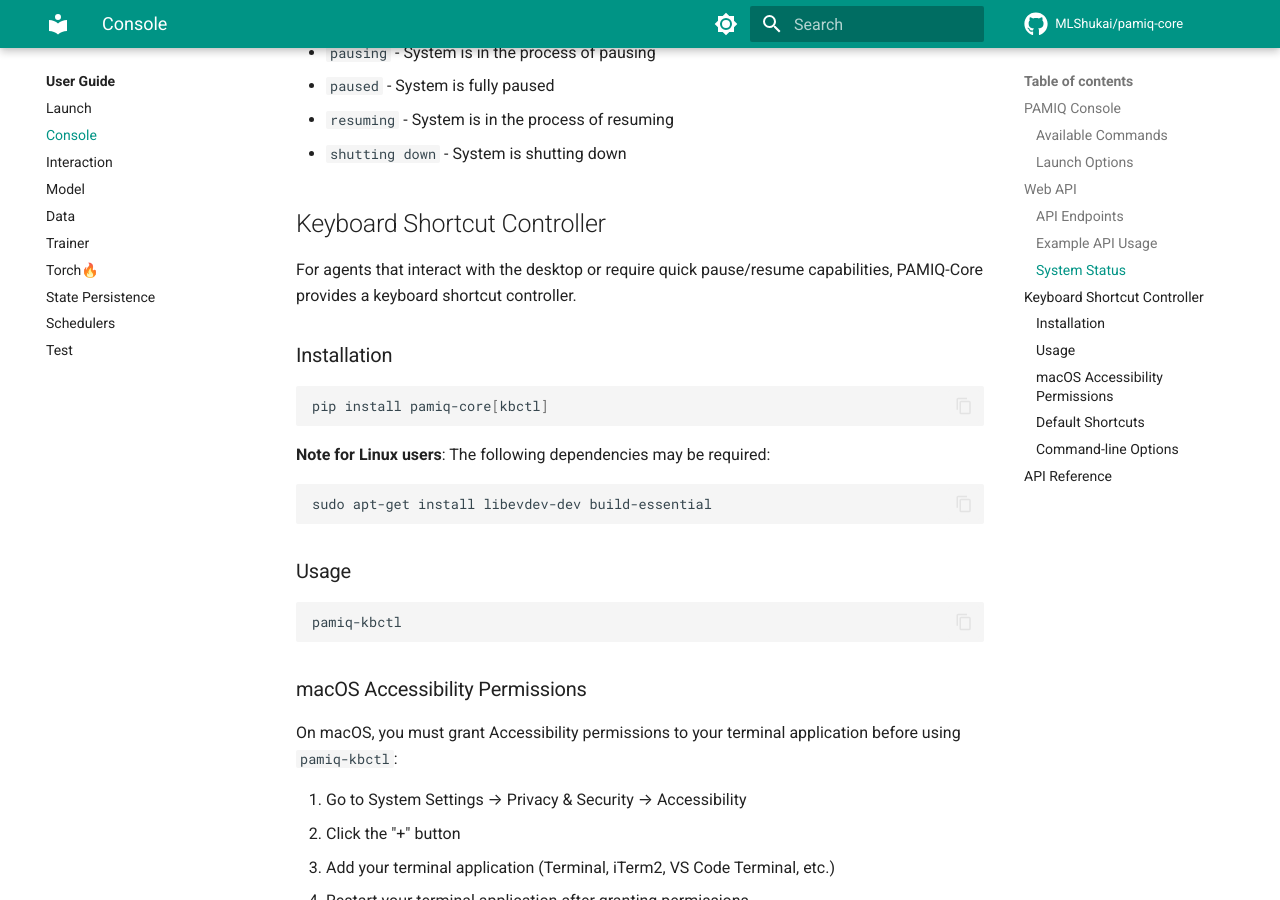
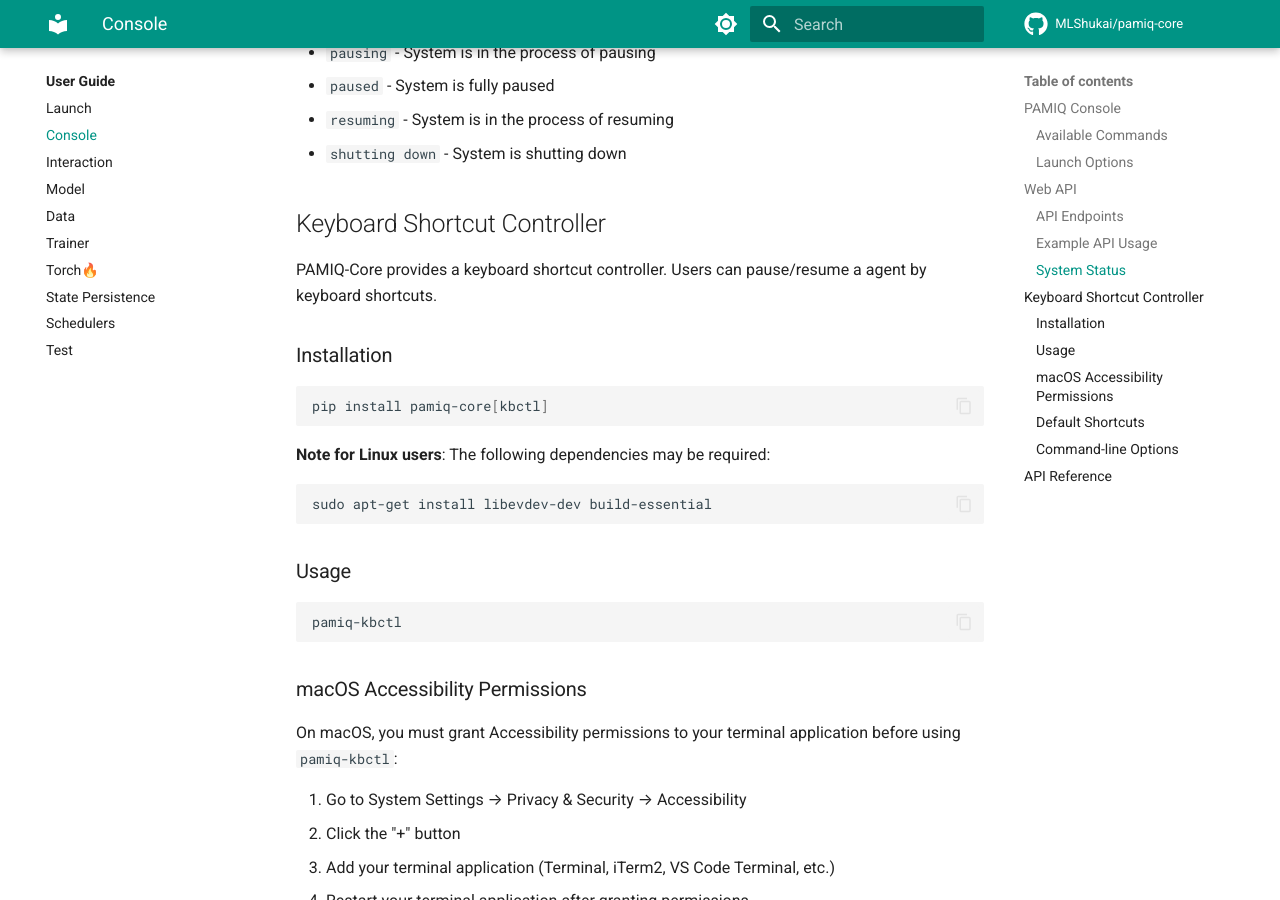
Before and after one commit to MLShukai/pamiq-core, an MkDocs documentation site: the page built from docs/user-guide/console.md, in a window 1280 px wide and 900 px high, scrolled down 2145 px. Built offline with MkDocs 1.6.1 and Material for MkDocs 9.7.7, drawn with Linux system fonts in a browser that asks for light colours; comment, search, counter and statistics services are not loaded.

Commit message:
Update docs/user-guide/console.md
Co-authored-by: zassou <51876515+zassou65535@users.noreply.github.com>

```diff
--- a/docs/user-guide/console.md
+++ b/docs/user-guide/console.md
@@ -85,7 +85,7 @@ The status endpoint returns one of the following values:
 
 ## Keyboard Shortcut Controller
 
-For agents that interact with the desktop or require quick pause/resume capabilities, PAMIQ-Core provides a keyboard shortcut controller.
+PAMIQ-Core provides a keyboard shortcut controller. Users can pause/resume a agent by keyboard shortcuts.
 
 ### Installation
 
```
